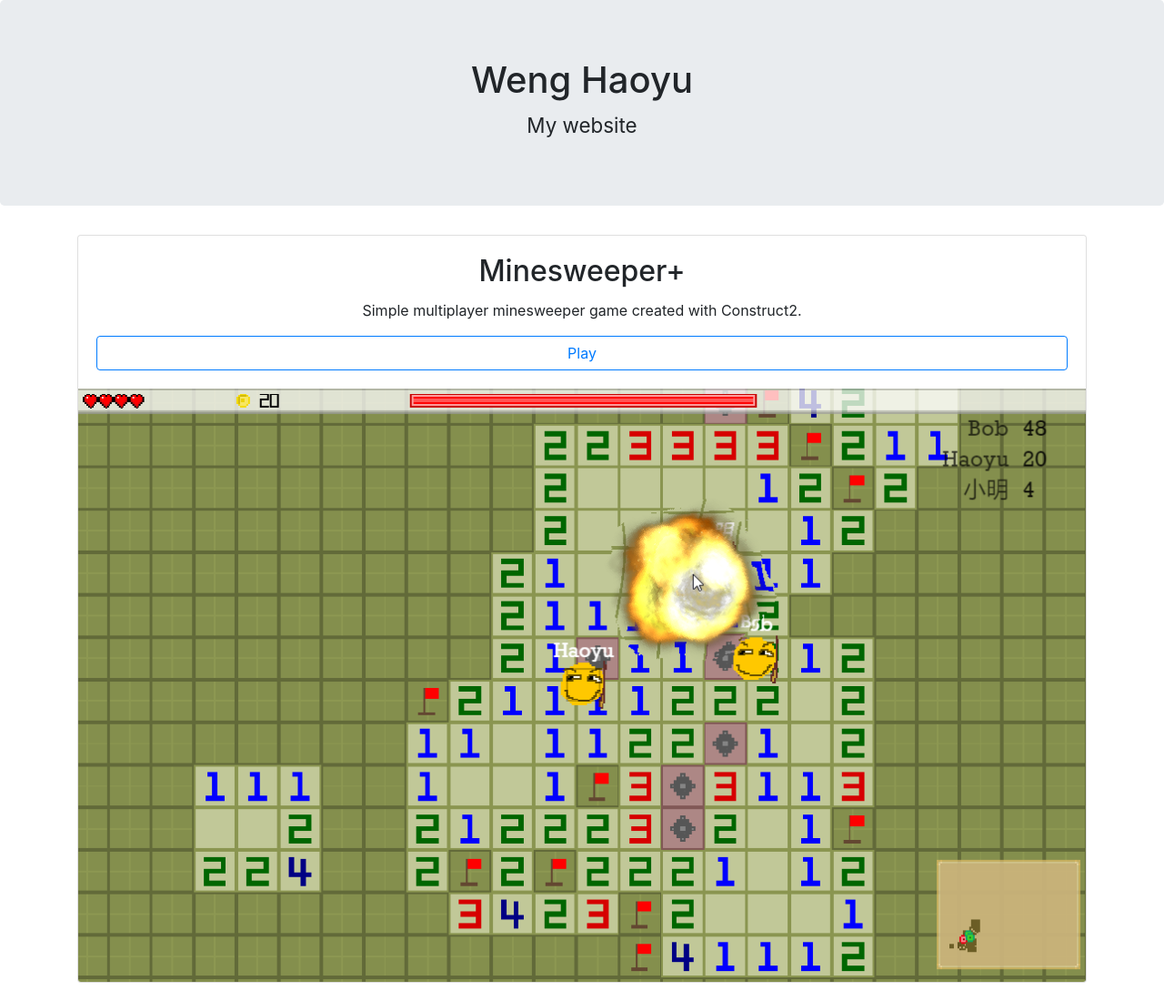
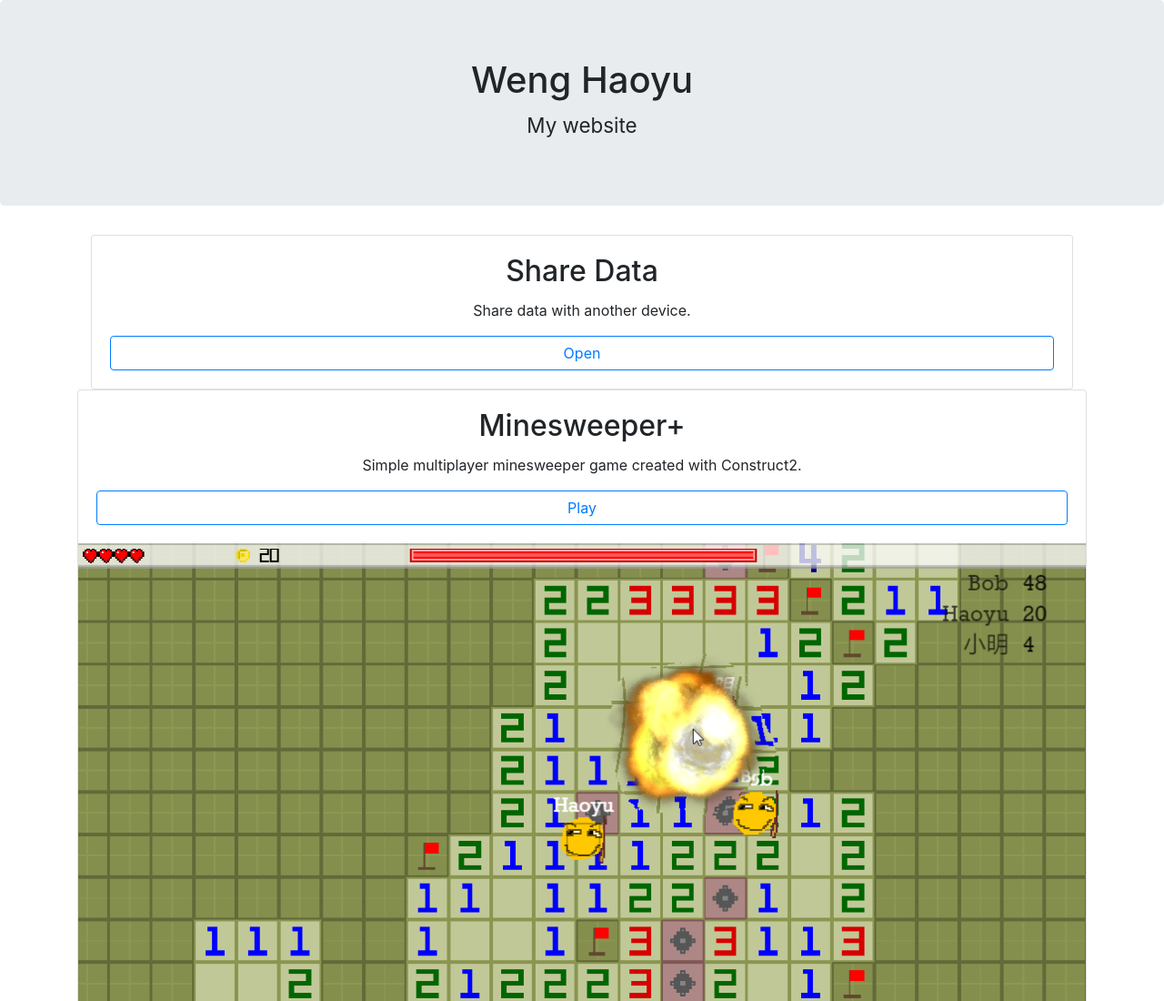
Before and after one commit to Why7090/why7090.github.io, a plain HTML site: page index.html in a window 1280 px wide. Shown: the top 1100 px of the page at 91% size. Drawn offline with nearby package versions, Linux system fonts and the light colour scheme.

Commit message:
modified index.html

```diff
--- a/index.html
+++ b/index.html
@@ -17,6 +17,17 @@
 
     <div class="container">
 
+      <div class="container">
+
+        <div class="card text-center">
+          <div class="card-body">
+            <h2 class="card-title">Share Data</h5>
+            <p class="card-text">Share data with another device.</p>
+            <a href="/share" class="btn btn-outline-primary btn-block">Open</a>
+          </div>
+        </div>
+
+      </div>
       <div class="card text-center">
         <div class="card-body">
           <h2 class="card-title">Minesweeper+</h5>
```
Also changed, not shown: share/index.html (renamed from share.html).
